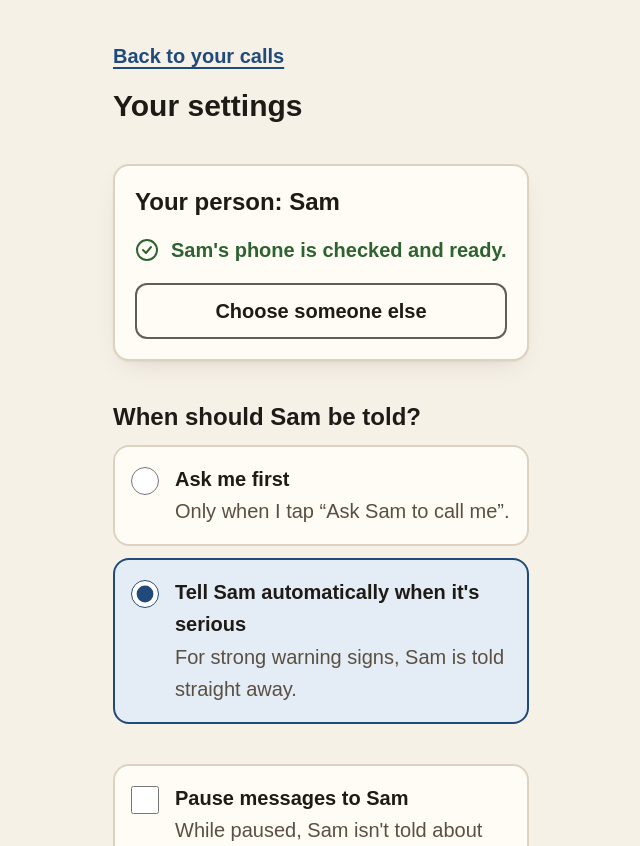
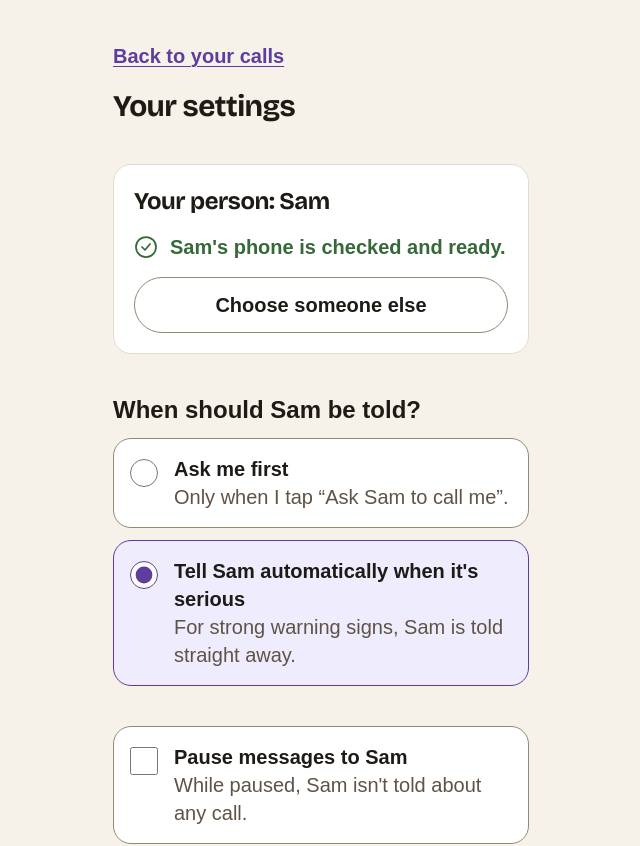
Before and after one commit to owenbonc/Halo, a Next.js app: page /grandma/setup in a window 1280 px wide. Shown: the top 846 px of the page, without its empty margins (319-959 px from the left). Built offline with nearby package versions, Linux system fonts and the light colour scheme; no server answers; the database is empty; a web font is replaced by a local one.

Commit message:
Restyle shared look on bulk's design rules with a lavender OKLCH palette

```diff
--- a/app/globals.css
+++ b/app/globals.css
@@ -1,38 +1,124 @@
 @import "tailwindcss";
 
-/* The shared look (slice C): warm paper, near-black ink, one blue accent. Red, amber and green belong to warning cards only. */
+/* Hover styles only where a precise pointer can hover; touch gets :active feedback instead. */
+@custom-variant hover {
+  @media (hover: hover) and (pointer: fine) {
+    &:hover {
+      @slot;
+    }
+  }
+}
+
+/*
+ * The shared look (slice C), as a token graph: reference palette (OKLCH) -> semantic roles -> components.
+ * Components use only the semantic --color-* names. Every text pair clears WCAG AA (checked with APCA too).
+ * Calm comes from low chroma; the three warning colours share one lightness so none shouts louder.
+ */
+:root {
+  /* Sand: warm neutrals, hue 70-80. */
+  --sand-0: oklch(100% 0 0);
+  --sand-50: oklch(96.3% 0.013 80);
+  --sand-100: oklch(93.5% 0.016 80);
+  --sand-200: oklch(89.5% 0.018 80);
+  --sand-500: oklch(63% 0.03 75);
+  --sand-600: oklch(51% 0.025 70);
+  --sand-700: oklch(45% 0.025 70);
+  --sand-950: oklch(22% 0.012 70);
+
+  /* Lavender: the brand. Far from red, amber and green, so it never reads as a warning. */
+  --lavender-50: oklch(95% 0.025 295);
+  --lavender-300: oklch(77% 0.105 295);
+  --lavender-700: oklch(45% 0.15 295);
+
+  --tomato-50: oklch(95.5% 0.022 30);
+  --tomato-700: oklch(47% 0.15 30);
+  --ochre-50: oklch(95.8% 0.04 85);
+  --ochre-700: oklch(50% 0.105 65);
+  --fern-50: oklch(95.5% 0.025 145);
+  --fern-700: oklch(47% 0.095 145);
+}
+
+@theme inline {
+  --font-sans: var(--font-atkinson), system-ui, sans-serif;
+  --font-display: var(--font-bricolage), var(--font-atkinson), system-ui, sans-serif;
+
+  --color-bg: var(--sand-50);
+  --color-surface: var(--sand-0);
+  --color-surface-hover: color-mix(in oklab, var(--sand-0), var(--sand-50));
+  --color-surface-2: var(--sand-100);
+  --color-ink: var(--sand-950);
+  --color-ink-2: var(--sand-700);
+  --color-ink-3: var(--sand-600);
+  --color-line: var(--sand-200);
+  /* Borders that carry meaning (unselected controls): 3:1 on surface. */
+  --color-line-strong: var(--sand-500);
+
+  /* Accent fills carry ink text, never white. Accent-coloured text and icons use accent-ink. */
+  --color-accent: var(--lavender-300);
+  --color-accent-hover: oklch(from var(--lavender-300) calc(l - 0.03) c h);
+  --color-accent-strong: oklch(from var(--lavender-300) calc(l - 0.06) c h);
+  --color-accent-soft: var(--lavender-50);
+  --color-accent-ink: var(--lavender-700);
+  --color-on-accent: var(--sand-950);
+
+  --color-danger: var(--tomato-700);
+  --color-danger-soft: var(--tomato-50);
+  --color-caution: var(--ochre-700);
+  --color-caution-soft: var(--ochre-50);
+  --color-clear: var(--fern-700);
+  --color-clear-soft: var(--fern-50);
+}
+
 @theme {
-  --font-sans: var(--font-atkinson), system-ui, sans-serif;
+  --radius-chip: 12px;
+  --radius-card: 18px;
+  --radius-sheet: 24px;
 
-  --color-paper: #f6f1e7;
-  --color-surface: #fffcf6;
-  --color-ink: #1e1a15;
-  --color-ink-soft: #5a4f42;
-  --color-line: #ddd2c1;
+  /* Shadows belong to floating layers only; cards on the page use a 1px line border. */
+  --shadow-float: 0 8px 24px -8px rgb(30 26 21 / 0.18), 0 2px 6px -2px rgb(30 26 21 / 0.08);
 
-  --color-accent: #1f4a7a;
-  --color-accent-strong: #163a62;
-  --color-accent-soft: #e4ecf5;
-
-  --color-danger: #a12a1c;
-  --color-danger-soft: #fbe9e4;
-  --color-caution: #8a5300;
-  --color-caution-soft: #fcf0d6;
-  --color-clear: #2d6330;
-  --color-clear-soft: #e7f0e3;
-
-  --shadow-card: 0 1px 2px rgb(60 40 20 / 0.06), 0 10px 28px -12px rgb(60 40 20 / 0.18);
   --ease-out: cubic-bezier(0.23, 1, 0.32, 1);
 }
 
-:root {
+@layer base {
+  html {
     color-scheme: light;
+    background: var(--color-bg);
+    color: var(--color-ink);
+    -webkit-tap-highlight-color: transparent;
+    -webkit-text-size-adjust: 100%;
+    text-size-adjust: 100%;
+    overscroll-behavior-y: none;
+    scrollbar-color: rgb(30 26 21 / 0.22) transparent;
   }
 
   body {
-  background: var(--color-paper);
-  color: var(--color-ink);
-  caret-color: var(--color-accent);
+    min-height: 100dvh;
+    font-family: var(--font-sans);
+    line-height: 1.5;
+    caret-color: var(--color-accent-ink);
+    -webkit-font-smoothing: antialiased;
+    -moz-osx-font-smoothing: grayscale;
+    text-rendering: optimizeLegibility;
+    font-synthesis-weight: none;
+  }
+
+  h1,
+  h2,
+  h3 {
+    font-family: var(--font-display);
+    font-optical-sizing: auto;
+    letter-spacing: -0.02em;
+    line-height: 1.15;
+    text-wrap: pretty;
+  }
+
+  h1 {
+    text-wrap: balance;
+  }
+
+  p {
+    text-wrap: pretty;
   }
 
   ::selection {
@@ -41,20 +127,38 @@ body {
   }
 
   :focus-visible {
-  outline: 3px solid var(--color-accent);
-  outline-offset: 3px;
+    outline: 2px solid var(--color-accent-ink);
+    outline-offset: 2px;
+  }
+
+  button,
+  a,
+  label {
+    touch-action: manipulation;
+  }
+
+  button {
+    -webkit-user-select: none;
+    user-select: none;
+    -webkit-touch-callout: none;
+  }
+
+  button:not(:disabled) {
+    cursor: pointer;
+  }
+
+  /* 16px minimum stops iOS Safari zooming into focused fields. */
+  input {
+    font-size: max(16px, 1em);
+  }
+
+  input::placeholder {
+    color: var(--color-ink-3);
+    opacity: 1;
   }
 
   a {
-  text-underline-offset: 0.2em;
-  text-decoration-thickness: 2px;
+    text-underline-offset: 3px;
+    text-decoration-thickness: 1px;
   }
-
-h1 {
-  text-wrap: balance;
 }
-
-h2,
-h3 {
-  text-wrap: pretty;
-}
--- a/app/grandma/page.tsx
+++ b/app/grandma/page.tsx
@@ -27,7 +27,7 @@ export default function GrandmaPage() {
         <h1 className="text-3xl font-bold">Your calls</h1>
         <Link
           href="/grandma/setup"
-          className="inline-flex min-h-12 items-center font-semibold text-accent underline"
+          className="inline-flex min-h-12 items-center font-semibold text-accent-ink underline"
         >
           Settings
         </Link>
@@ -51,7 +51,7 @@ export default function GrandmaPage() {
           />
           {latest && latest !== featured && (
             <Card className="space-y-2">
-              <p className="text-ink-soft">Newer call · {when(latest.createdAt)}</p>
+              <p className="text-ink-2">Newer call · {when(latest.createdAt)}</p>
               <BandBadge band={latest.analysis.band} className="text-xl" />
             </Card>
           )}
@@ -67,7 +67,7 @@ export default function GrandmaPage() {
         )
       )}
       <VoiceNote />
-      <Link href="/?switch" className="inline-flex min-h-12 items-center text-ink-soft underline">
+      <Link href="/?switch" className="inline-flex min-h-12 items-center text-ink-2 underline">
         Switch role
       </Link>
     </section>
--- a/app/grandma/setup/page.tsx
+++ b/app/grandma/setup/page.tsx
@@ -47,7 +47,7 @@ export default function SetupPage() {
       <header className="space-y-2">
         <Link
           href="/grandma"
-          className="inline-flex min-h-12 items-center font-semibold text-accent underline"
+          className="inline-flex min-h-12 items-center font-semibold text-accent-ink underline"
         >
           Back to your calls
         </Link>
@@ -59,7 +59,7 @@ export default function SetupPage() {
         className={
           save === 'idle'
             ? 'sr-only'
-            : `fixed inset-x-4 bottom-4 z-10 mx-auto max-w-md rounded-xl p-4 font-semibold shadow-card ${save === 'failed' ? 'bg-danger text-white' : 'bg-ink text-paper'}`
+            : `fixed inset-x-4 bottom-[max(1rem,env(safe-area-inset-bottom))] z-10 mx-auto max-w-md rounded-chip p-4 font-semibold shadow-float ${save === 'failed' ? 'bg-danger text-surface' : 'bg-ink text-bg'}`
         }
       >
         {save === 'saving' && 'Saving…'}
@@ -159,7 +159,7 @@ function ContactSection({
             required
             autoComplete="off"
             placeholder="Their first name"
-            className="min-h-14 w-full rounded-xl border-2 border-ink/70 bg-surface px-4 text-xl placeholder:text-ink-soft"
+            className="min-h-14 w-full rounded-chip border border-line-strong bg-surface px-4 text-xl placeholder:text-ink-2"
           />
           <Button type="submit">Save</Button>
           <Button variant="secondary" onClick={() => setEditing(false)}>
@@ -183,7 +183,7 @@ function ContactSection({
             We send this code to {contact.name}'s phone. Ask {contact.name} to read it back to you.
           </p>
           <p className="text-4xl font-bold tracking-[0.3em] tabular-nums">{code}</p>
-          <p className="text-ink-soft">
+          <p className="text-ink-2">
             In this demo the code is shown here instead of by text message.
           </p>
           <Button onClick={() => onChange({ contact: { ...contact, verified: true } })}>
@@ -221,18 +221,18 @@ function Choice({
 }) {
   return (
     <label
-      className={`flex cursor-pointer items-start gap-4 rounded-2xl border-2 p-4 transition-colors duration-150 has-focus-visible:outline-3 has-focus-visible:outline-accent ${checked ? 'border-accent bg-accent-soft' : 'border-line bg-surface'}`}
+      className={`flex cursor-pointer items-start gap-4 rounded-card border p-4 transition-colors duration-150 has-focus-visible:outline-2 has-focus-visible:outline-offset-2 has-focus-visible:outline-accent-ink ${checked ? 'border-accent-ink bg-accent-soft' : 'border-line-strong bg-surface'}`}
     >
       <input
         type={type}
         name={name}
         checked={checked}
         onChange={(e) => onChange(e.target.checked)}
-        className="mt-1 size-7 shrink-0 accent-accent focus-visible:outline-none"
+        className="mt-1 size-7 shrink-0 accent-accent-ink focus-visible:outline-none"
       />
       <span className="min-w-0 break-words hyphens-auto">
         <span className="block font-bold">{title}</span>
-        <span className="block text-ink-soft">{hint}</span>
+        <span className="block text-ink-2">{hint}</span>
       </span>
     </label>
   );
--- a/app/layout.tsx
+++ b/app/layout.tsx
@@ -1,10 +1,15 @@
 import type { Metadata, Viewport } from 'next';
-import { Atkinson_Hyperlegible_Next } from 'next/font/google';
+import { Atkinson_Hyperlegible_Next, Bricolage_Grotesque } from 'next/font/google';
 import type { ReactNode } from 'react';
 import './globals.css';
 
 // Designed for low-vision readers: letters like I, l and 1 can't be confused.
 const atkinson = Atkinson_Hyperlegible_Next({ subsets: ['latin'], variable: '--font-atkinson' });
+const bricolage = Bricolage_Grotesque({
+  subsets: ['latin'],
+  variable: '--font-bricolage',
+  axes: ['opsz'],
+});
 
 export const metadata: Metadata = {
   title: 'Hang Up & Check',
@@ -12,13 +17,20 @@ export const metadata: Metadata = {
     'An AI call screener that helps older people spot phone scams and loops in their person.',
 };
 
-export const viewport: Viewport = { width: 'device-width', initialScale: 1, themeColor: '#f6f1e7' };
+export const viewport: Viewport = {
+  width: 'device-width',
+  initialScale: 1,
+  viewportFit: 'cover',
+  themeColor: '#f7f2e9',
+};
 
 export default function RootLayout({ children }: { children: ReactNode }) {
   return (
-    <html lang="en-GB" className={atkinson.variable}>
-      <body className="min-h-dvh font-sans text-xl leading-relaxed antialiased">
-        <main className="mx-auto max-w-md px-4 py-8">{children}</main>
+    <html lang="en-GB" className={`${atkinson.variable} ${bricolage.variable}`}>
+      <body className="text-xl">
+        <main className="mx-auto max-w-md px-4 pt-[max(2rem,env(safe-area-inset-top))] pb-[max(2rem,env(safe-area-inset-bottom))]">
+          {children}
+        </main>
       </body>
     </html>
   );
--- a/components/grandma/VoiceNote.tsx
+++ b/components/grandma/VoiceNote.tsx
@@ -65,13 +65,13 @@ export function VoiceNote() {
   return (
     <section className="space-y-3">
       <h2 className="text-2xl font-bold">Did you answer a call yourself?</h2>
-      <p className="text-ink-soft">
+      <p className="text-ink-2">
         Tell us what the caller said, in your own words. Take as long as you need.
       </p>
       {state.kind === 'recording' ? (
         <>
           <p className="flex items-center gap-3 text-2xl font-semibold" role="status">
-            <span className="size-3 rounded-full bg-accent motion-safe:animate-pulse" />
+            <span className="size-3 rounded-full bg-accent-ink motion-safe:animate-pulse" />
             Listening <span className="tabular-nums">{minutes(now - state.since)}</span>
           </p>
           <Button onClick={finish}>I've finished, check it</Button>
--- a/components/ui/Button.tsx
+++ b/components/ui/Button.tsx
@@ -1,14 +1,14 @@
 import type { ComponentProps } from 'react';
 
 const VARIANT = {
-  primary: 'bg-accent text-white hover:bg-accent-strong',
-  secondary: 'border-2 border-ink/70 bg-surface text-ink hover:bg-paper',
+  primary: 'bg-accent text-on-accent hover:bg-accent-hover active:bg-accent-strong',
+  secondary: 'border border-line-strong bg-surface text-ink hover:bg-surface-hover',
 };
 export type ButtonVariant = keyof typeof VARIANT;
 
 // Shared by <Button> and by links that should look like one.
 export function buttonClass(variant: ButtonVariant = 'primary') {
-  return `inline-flex min-h-14 w-full items-center justify-center gap-3 rounded-xl px-5 py-3 text-center text-xl font-semibold transition-[transform,background-color] duration-150 ease-out active:scale-[0.98] disabled:cursor-not-allowed disabled:opacity-60 disabled:active:scale-100 ${VARIANT[variant]}`;
+  return `inline-flex min-h-14 w-full items-center justify-center gap-3 rounded-full px-6 py-3 text-center text-xl font-bold transition-[transform,background-color] duration-100 ease-out active:scale-[0.97] disabled:cursor-not-allowed disabled:opacity-60 disabled:active:scale-100 ${VARIANT[variant]}`;
 }
 
 export function Button({
--- a/components/ui/band.tsx
+++ b/components/ui/band.tsx
@@ -4,9 +4,9 @@ import type { Band } from '@/lib/types';
 import { CircleCheck, OctagonAlert, TriangleAlert } from './icons';
 
 export const BAND_TONE: Record<Band, { card: string; text: string; Icon: typeof CircleCheck }> = {
-  strong: { card: 'border-danger bg-danger-soft', text: 'text-danger', Icon: OctagonAlert },
-  some: { card: 'border-caution bg-caution-soft', text: 'text-caution', Icon: TriangleAlert },
-  none: { card: 'border-clear bg-clear-soft', text: 'text-clear', Icon: CircleCheck },
+  strong: { card: 'border-danger/40 bg-danger-soft', text: 'text-danger', Icon: OctagonAlert },
+  some: { card: 'border-caution/40 bg-caution-soft', text: 'text-caution', Icon: TriangleAlert },
+  none: { card: 'border-clear/40 bg-clear-soft', text: 'text-clear', Icon: CircleCheck },
 };
 
 // Colour is never the only signal: every band carries its icon and its words.
@@ -41,7 +41,7 @@ export function Card({
   return (
     <article
       {...props}
-      className={`rounded-2xl border-2 p-5 shadow-card ${tone ? BAND_TONE[tone].card : 'border-line bg-surface'} ${className}`}
+      className={`rounded-card border p-5 ${tone ? BAND_TONE[tone].card : 'border-line bg-surface'} ${className}`}
     />
   );
 }
--- a/components/ui/icons.tsx
+++ b/components/ui/icons.tsx
@@ -8,7 +8,7 @@ function Icon({ children, className = 'size-6', ...props }: ComponentProps<'svg'
       viewBox="0 0 24 24"
       fill="none"
       stroke="currentColor"
-      strokeWidth={2}
+      strokeWidth={1.75}
       strokeLinecap="round"
       strokeLinejoin="round"
       aria-hidden="true"
```
Also changed, not shown: app/page.tsx (+7 -6 lines), components/grandma/CallCard.tsx (+5 -5 lines), 1 other file (tests, documents, lock files or other folders). Lines whose indentation alone changed are shown as unchanged.
